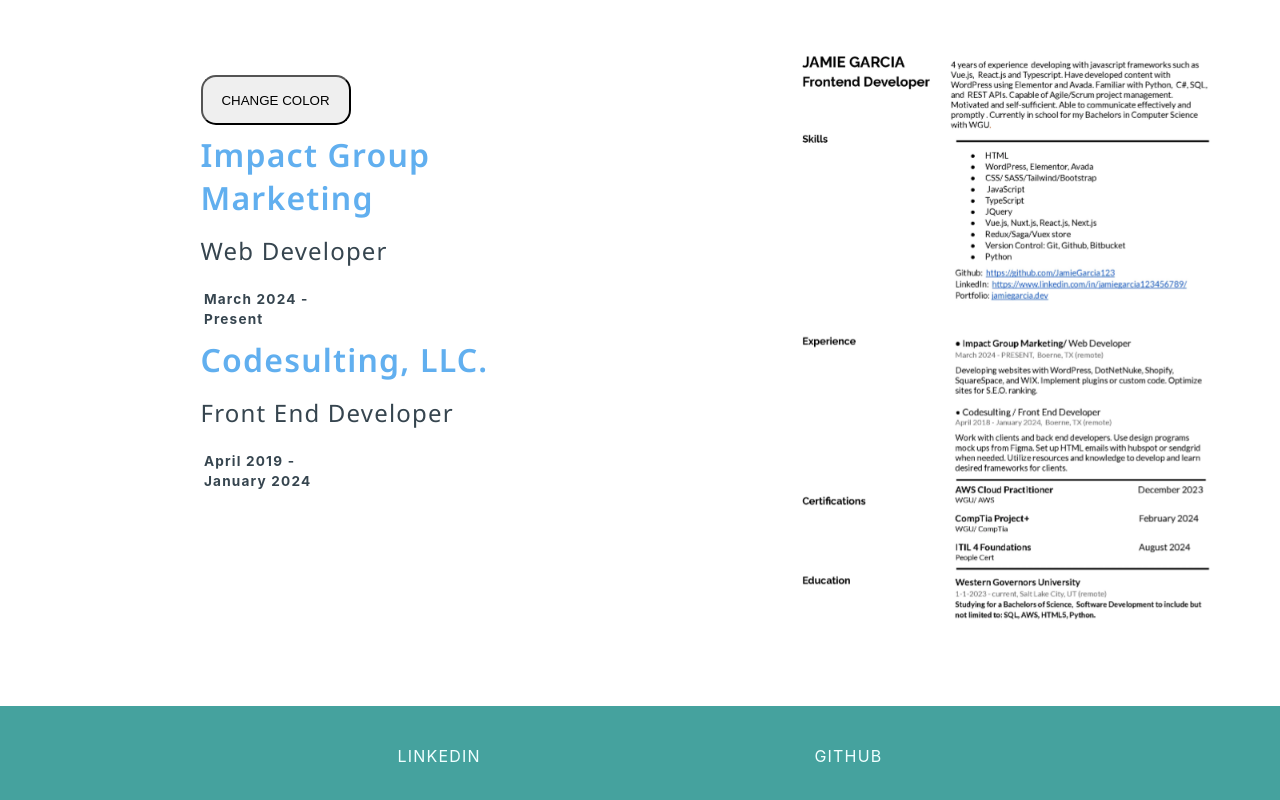
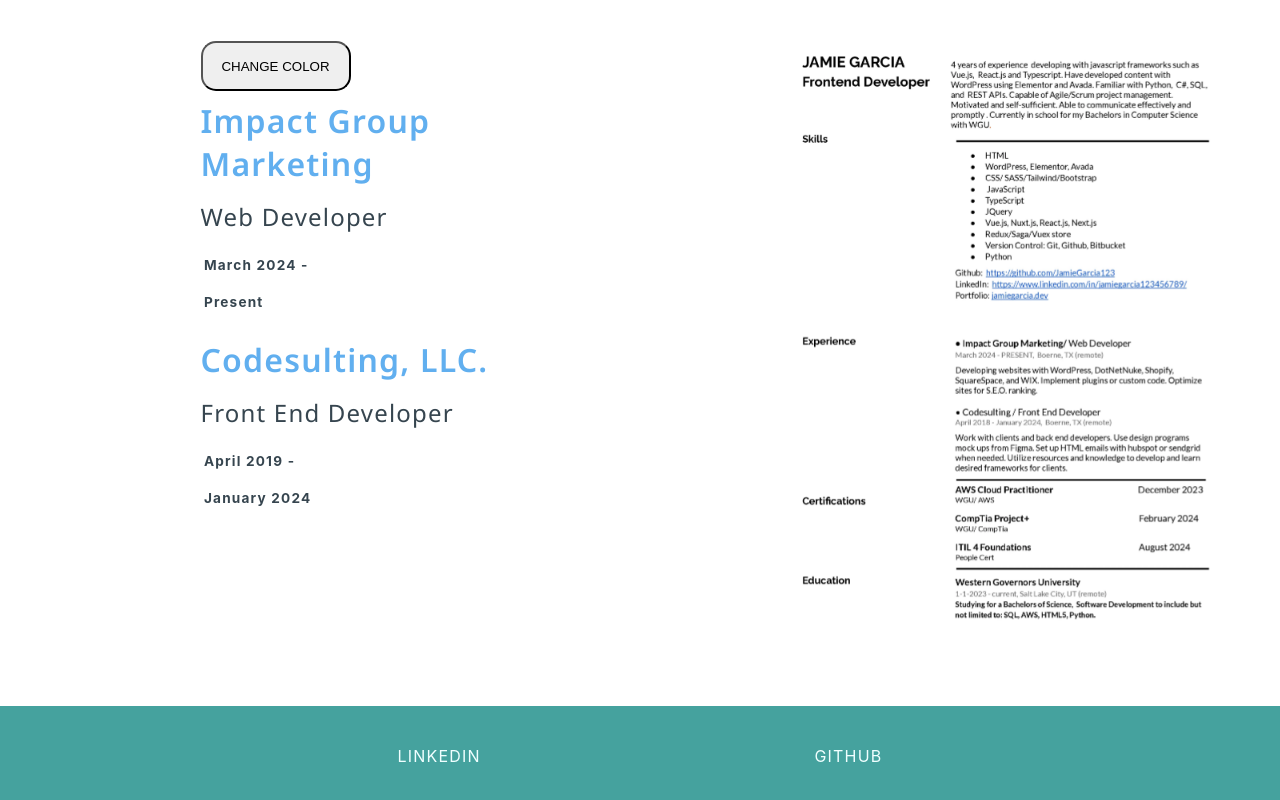
Before and after one commit to JamieGarcia123/portfolio, a React app in the folder cd/: page /#/work-experience in a window 1280 px wide. Shown: the part 835-1635 px from the top of the page. Built offline with nearby package versions, Linux system fonts and the light colour scheme.

Commit message:
styling changes

```diff
--- a/cd/src/App.css
+++ b/cd/src/App.css
@@ -136,7 +136,7 @@
   color: #36454f;
   font-weight: 700;
   font-size: .85em;
-  margin: .25em;
+  margin: 1.5em .25em;
 }
 /* global containers */
 .container {
--- a/cd/src/pages/projects/projects.css
+++ b/cd/src/pages/projects/projects.css
@@ -15,9 +15,9 @@
  }
 
 .iFrameSandbox{
-    width: 100%;
+    width: 95%;
     height: 500px;
     border: 0;
     border-radius: 6px;
-    overflow:hidden;
+    overflow: hidden;
 }
--- a/cd/src/pages/work-experience/work-experience.css
+++ b/cd/src/pages/work-experience/work-experience.css
@@ -31,9 +31,10 @@
 }
 @media screen and (max-width: 680px) {
    .resumeCard{
-    width: 370px;
-    height: 400px;
-   }
+        height: 470px;
+        width: 350px;
+    }
+
 }
 .resumeCard-inner {
     /* position: relative; */
```
